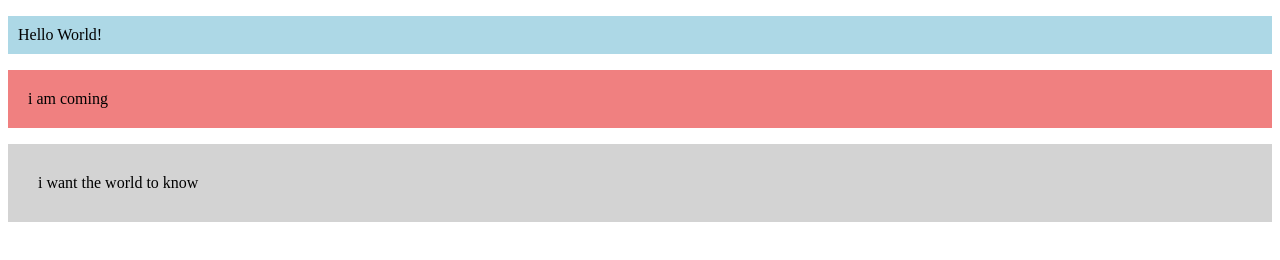
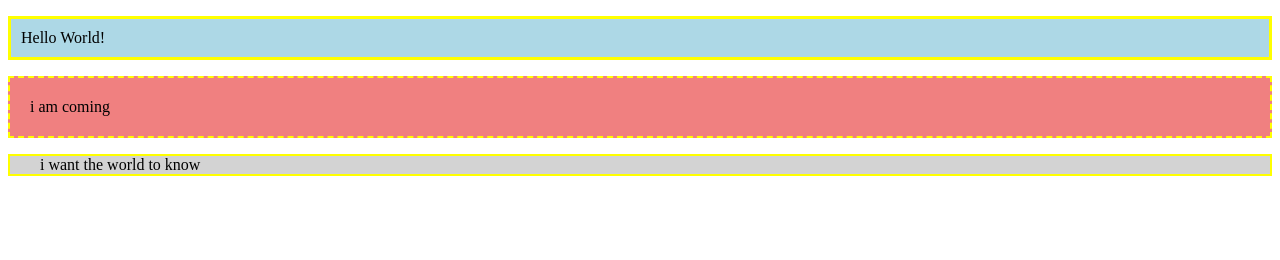
Before and after one commit to simretB05/BoxModel, a plain HTML site: page index.html in a window 1280 px wide. Drawn offline with Linux system fonts and the light colour scheme.

Commit message:
added borders

```diff
--- a/css/style.css
+++ b/css/style.css
@@ -1,12 +1,15 @@
 #hello {
   background-color: lightblue;
   padding: 10px;
+  border: 3px solid yellow;
 }
 #come {
   padding: 20px 20px 20px 20px;
   background-color: lightcoral;
+  border: 2px dashed yellow;
 }
 #world {
   background-color: lightgray;
-  padding: 30px 30px;
+  padding-left: 30px;
+  border: 2px solid yellow;
 }
```
